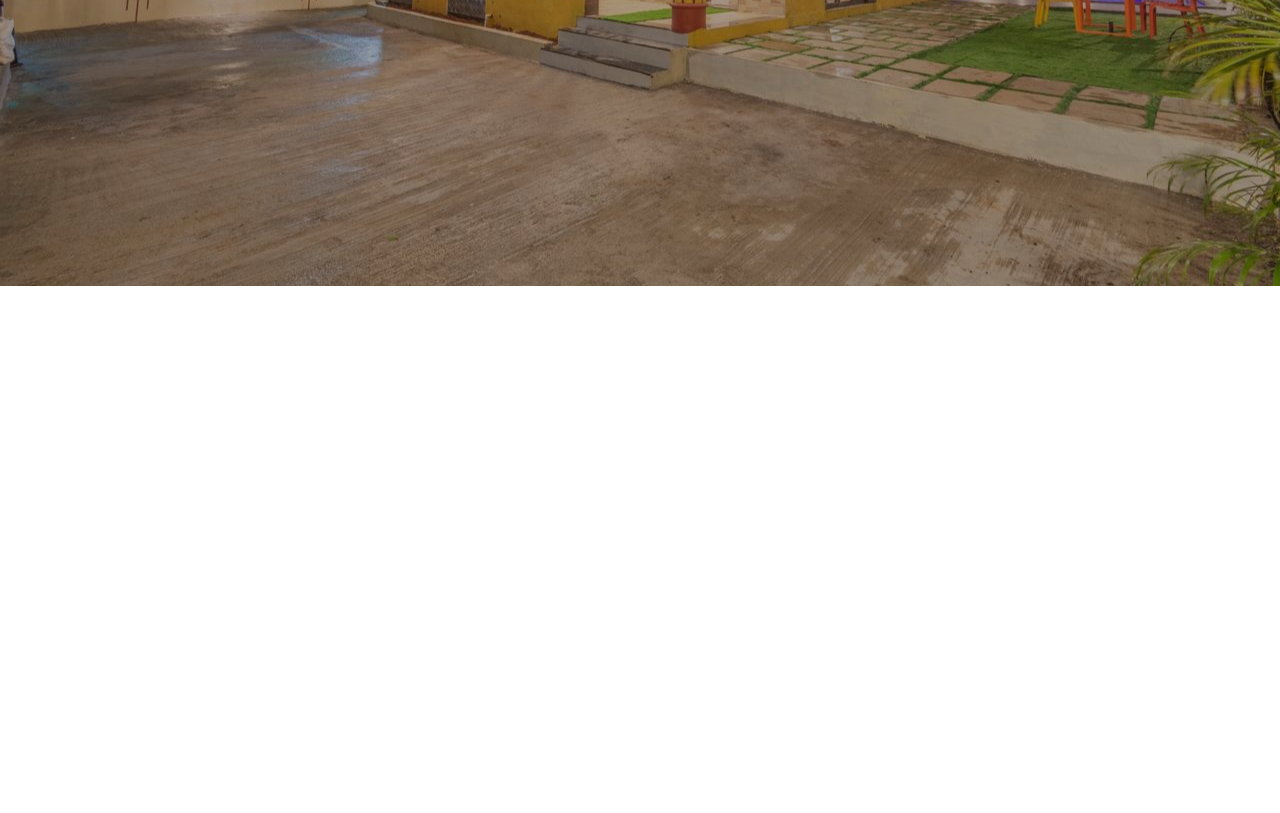
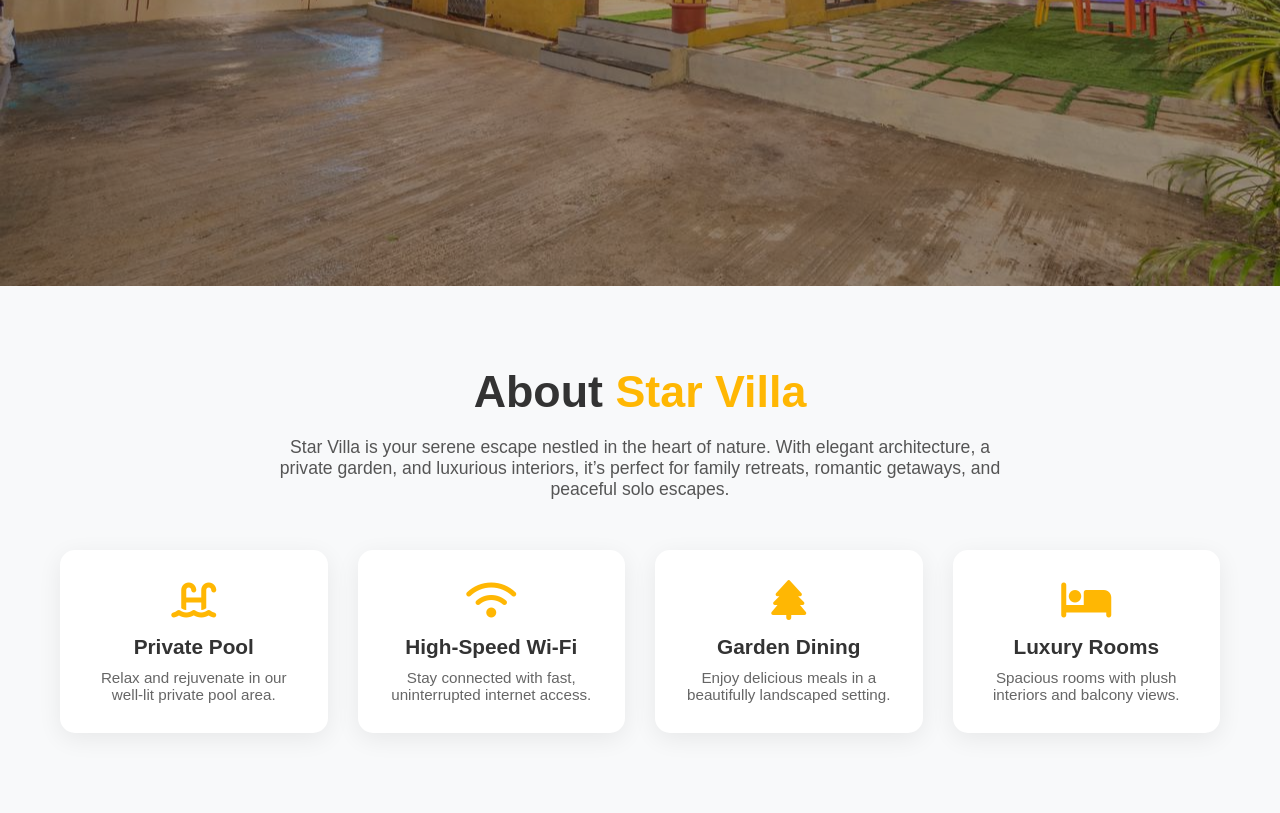
Before and after one commit to Omkarkadam-dev/Project-Star_Villa, a plain HTML site: page index.html in a window 1280 px wide. Shown: the part 514-1327 px from the top of the page. Before the commit the page ends 800 px from the top, so only its background shows below. Drawn offline with Linux system fonts and the light colour scheme.

Commit message:
add about villa

```diff
--- a/index.html
+++ b/index.html
@@ -6,6 +6,7 @@
   <title>Star Villa</title>
   <link rel="stylesheet" href="style.css" />
   <script src="https://kit.fontawesome.com/a2e1f3a3e9.js" crossorigin="anonymous"></script>
+  <link rel="stylesheet" href="https://cdnjs.cloudflare.com/ajax/libs/font-awesome/6.4.0/css/all.min.css">
 </head>
 <body>
   <section class="hero">
@@ -36,6 +37,40 @@
     </div>
   </section>
 
+  <section class="about-villa" id="about">
+  <div class="container">
+    <div class="about-content">
+      <h2 class="section-title">About <span class="highlight">Star Villa</span></h2>
+      <p class="section-description">
+        Star Villa is your serene escape nestled in the heart of nature. With elegant architecture, a private garden, and luxurious interiors, it’s perfect for family retreats, romantic getaways, and peaceful solo escapes.
+      </p>
+      <div class="features-grid">
+        <div class="feature-box">
+          <i class="fas fa-swimming-pool"></i>
+          <h4>Private Pool</h4>
+          <p>Relax and rejuvenate in our well-lit private pool area.</p>
+        </div>
+        <div class="feature-box">
+          <i class="fas fa-wifi"></i>
+          <h4>High-Speed Wi-Fi</h4>
+          <p>Stay connected with fast, uninterrupted internet access.</p>
+        </div>
+        <div class="feature-box">
+          <i class="fas fa-tree"></i>
+          <h4>Garden Dining</h4>
+          <p>Enjoy delicious meals in a beautifully landscaped setting.</p>
+        </div>
+        <div class="feature-box">
+          <i class="fas fa-bed"></i>
+          <h4>Luxury Rooms</h4>
+          <p>Spacious rooms with plush interiors and balcony views.</p>
+        </div>
+      </div>
+    </div>
+  </div>
+</section>
+
+
   <script src="script.js"></script>
 </body>
 </html>
--- a/script.js
+++ b/script.js
@@ -7,3 +7,20 @@ document.querySelectorAll('a[href^="#"]').forEach(anchor => {
     });
   });
 });
+
+
+document.addEventListener("DOMContentLoaded", () => {
+  const features = document.querySelectorAll(".feature-box");
+
+  const observer = new IntersectionObserver(entries => {
+    entries.forEach(entry => {
+      if (entry.isIntersecting) {
+        entry.target.classList.add("animate");
+      }
+    });
+  }, {
+    threshold: 0.3
+  });
+
+  features.forEach(feature => observer.observe(feature));
+});
--- a/style.css
+++ b/style.css
@@ -163,3 +163,94 @@ body, html {
     display: none;
   }
 }
+
+
+.about-villa {
+  padding: 80px 20px;
+  background: #f8f9fa;
+  color: #333;
+}
+
+.container {
+  max-width: 1200px;
+  margin: auto;
+}
+
+.section-title {
+  font-size: 2.8rem;
+  text-align: center;
+  margin-bottom: 20px;
+  font-weight: 700;
+}
+
+.highlight {
+  color: #ffb703;
+}
+
+.section-description {
+  max-width: 750px;
+  text-align: center;
+  margin: 0 auto 50px auto;
+  font-size: 1.1rem;
+  color: #555;
+}
+
+.features-grid {
+  display: grid;
+  grid-template-columns: repeat(auto-fit, minmax(240px, 1fr));
+  gap: 30px;
+  padding: 0 20px;
+}
+
+.feature-box {
+  background: white;
+  padding: 30px;
+  text-align: center;
+  border-radius: 15px;
+  box-shadow: 0 6px 24px rgba(0,0,0,0.07);
+  transition: transform 0.3s ease, box-shadow 0.3s ease;
+}
+
+.feature-box:hover {
+  transform: translateY(-10px);
+  box-shadow: 0 12px 24px rgba(0,0,0,0.15);
+}
+
+.feature-box i {
+  font-size: 2.5rem;
+  color: #ffb703;
+  margin-bottom: 15px;
+  transition: color 0.3s ease;
+}
+
+.feature-box h4 {
+  font-size: 1.3rem;
+  margin-bottom: 10px;
+}
+
+.feature-box p {
+  font-size: 0.95rem;
+  color: #666;
+}
+
+.feature-box {
+  opacity: 0;
+  transform: translateY(20px);
+  transition: all 0.6s ease;
+}
+
+.feature-box.animate {
+  opacity: 1;
+  transform: translateY(0);
+}
+
+
+@media (max-width: 768px) {
+  .section-title {
+    font-size: 2rem;
+  }
+
+  .feature-box i {
+    font-size: 2rem;
+  }
+}
```
